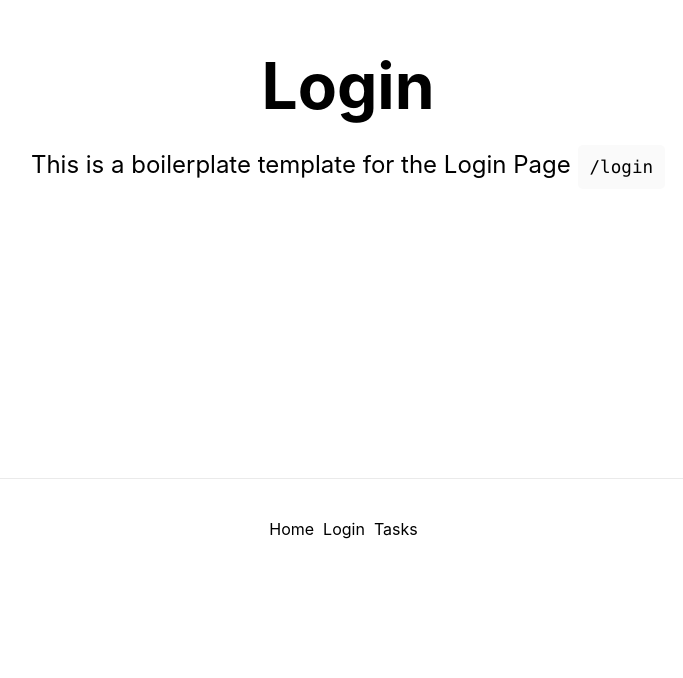
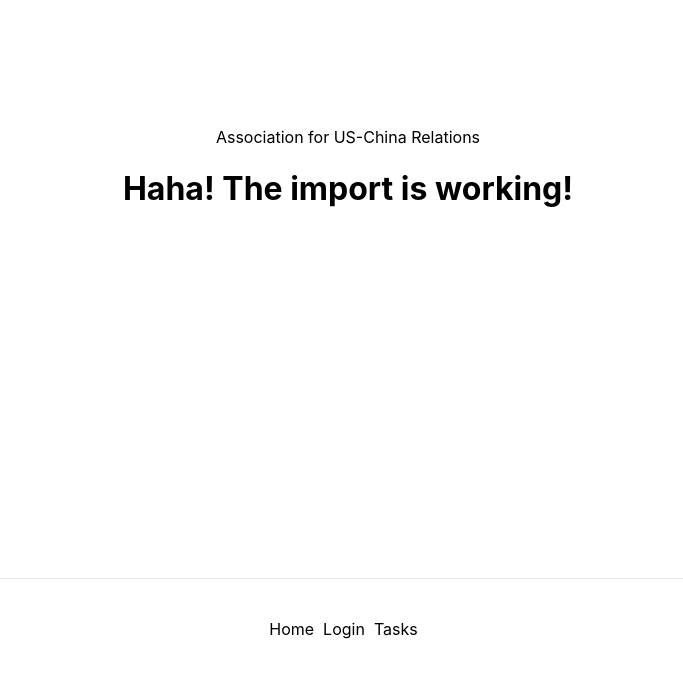
Before and after one commit to Lukie176/hauscr-portal, a Next.js app: page /login in a window 1280 px wide. Shown: the part 222-900 px from the top of the page, without its empty margins (292-975 px from the left). Before the commit the page ends 800 px from the top, so only its background shows below. Built offline with nearby package versions, Linux system fonts and the light colour scheme.

Commit message:
hopefully now this is working, trying to import the css

```diff
--- a/src/components/signin.js
+++ b/src/components/signin.js
@@ -7,7 +7,7 @@
   render() {
     return(
       <div>
-
+        <h1>Haha! The import is working!</h1>
       </div>
     )
   }
--- a/src/css/signin/test.css
+++ b/src/css/signin/test.css
@@ -1,3 +1,12 @@
 .association_title {
   text-transform: uppercase;
 }
+
+.container {
+  display: flex;
+}
+
+.split {
+  flex: 1;
+  margin: auto;
+}
--- a/src/pages/login.js
+++ b/src/pages/login.js
@@ -1,5 +1,7 @@
 import Head from 'next/head'
 import Link from 'next/link'
+import SigninCard from '../components/signin'
+import LeftLogo from '../components/leftlogo'
 
 export default function Home() {
   return (
@@ -9,14 +11,13 @@
         <link rel="icon" href="/favicon.ico" />
       </Head>
 
-      <main>
-        <h1 className="title">
-          Login
-        </h1>
-
-        <p className="description">
-          This is a boilerplate template for the Login Page <code>/login</code>
-        </p>
+      <main className="container">
+        <div className="split">
+          <LeftLogo />
+        </div>
+        <div className="split">
+          <SigninCard />
+        </div>
       </main>
 
       <footer>
```
